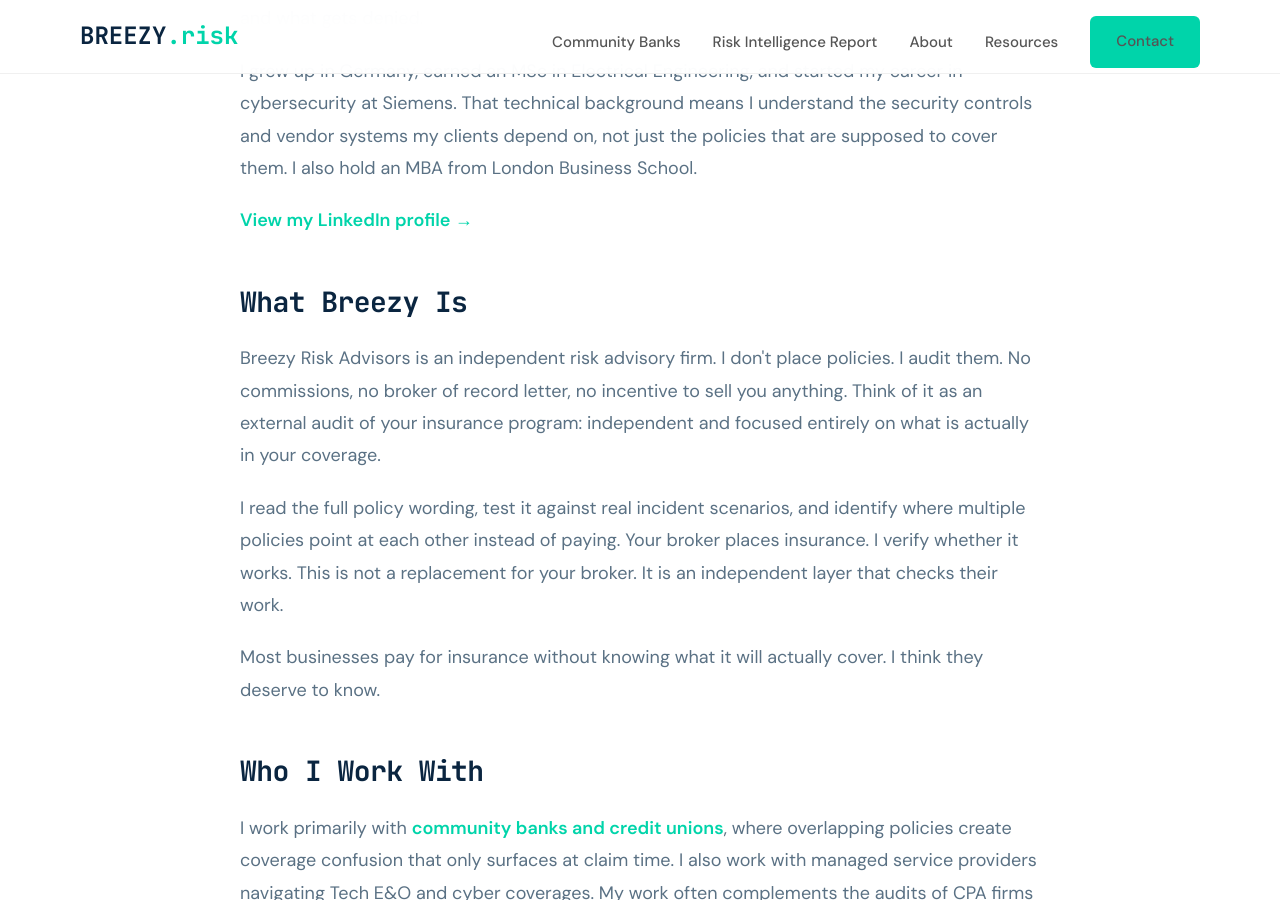
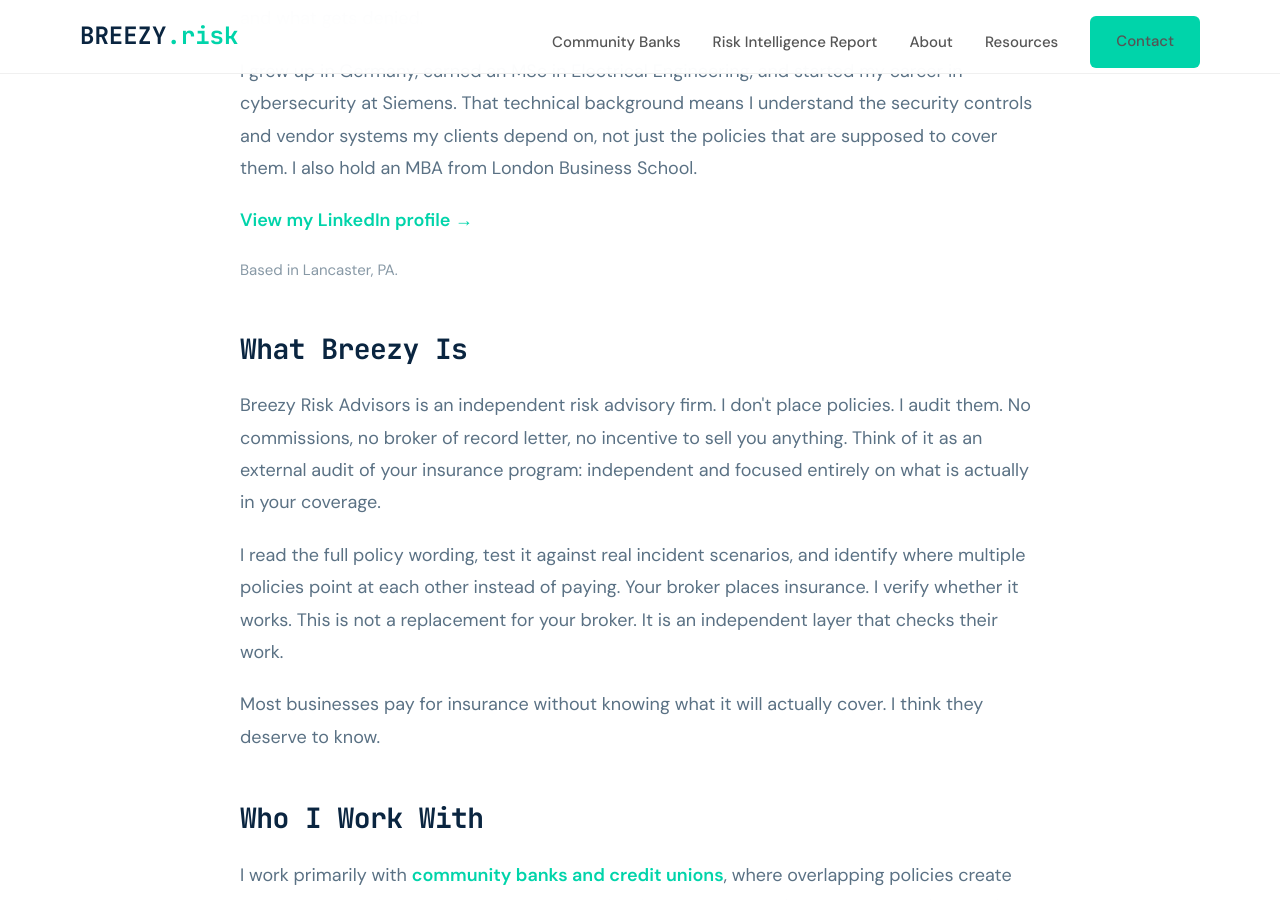
Before and after one commit to joeproe1/breezyins.com, a Jekyll site: the page built from about.html, in a window 1280 px wide and 900 px high, scrolled down 804 px. Built offline with Jekyll 4.4.1, drawn with Linux system fonts in a browser that asks for light colours.

Commit message:
Add Lancaster, PA location to About page under bio
Co-Authored-By: Claude Opus 4.6 <noreply@anthropic.com>

```diff
--- a/about.html
+++ b/about.html
@@ -52,6 +52,7 @@ image: /assets/images/joerg-portrait.jpg
             <p>I spent 20 years inside the insurance industry. I worked on the carrier side, at Chubb and CNA, where coverage decisions are made. I founded a parametric insurance startup. I helped build and scale a cyber insurance MGA. I have sat in the rooms where carriers decide what gets paid and what gets denied.</p>
             <p>I grew up in Germany, earned an MSc in Electrical Engineering, and started my career in cybersecurity at Siemens. That technical background means I understand the security controls and vendor systems my clients depend on, not just the policies that are supposed to cover them. I also hold an MBA from London Business School.</p>
             <p><a href="https://www.linkedin.com/in/joergproeve/" target="_blank" rel="noopener">View my LinkedIn profile &rarr;</a></p>
+            <p style="font-size: 15px; color: #8899A6;">Based in Lancaster, PA.</p>
 
             <h2>What Breezy Is</h2>
             <p>Breezy Risk Advisors is an independent risk advisory firm. I don't place policies. I audit them. No commissions, no broker of record letter, no incentive to sell you anything. Think of it as an external audit of your insurance program: independent and focused entirely on what is actually in your coverage.</p>
```
